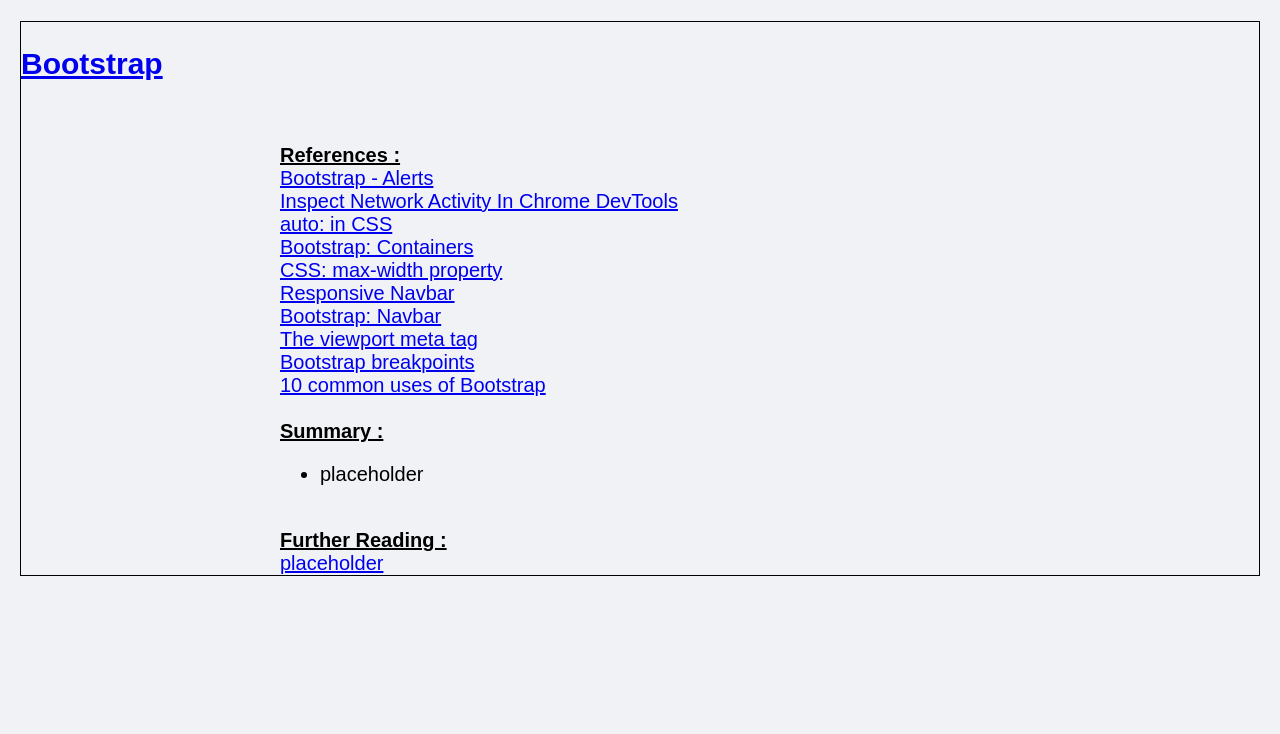
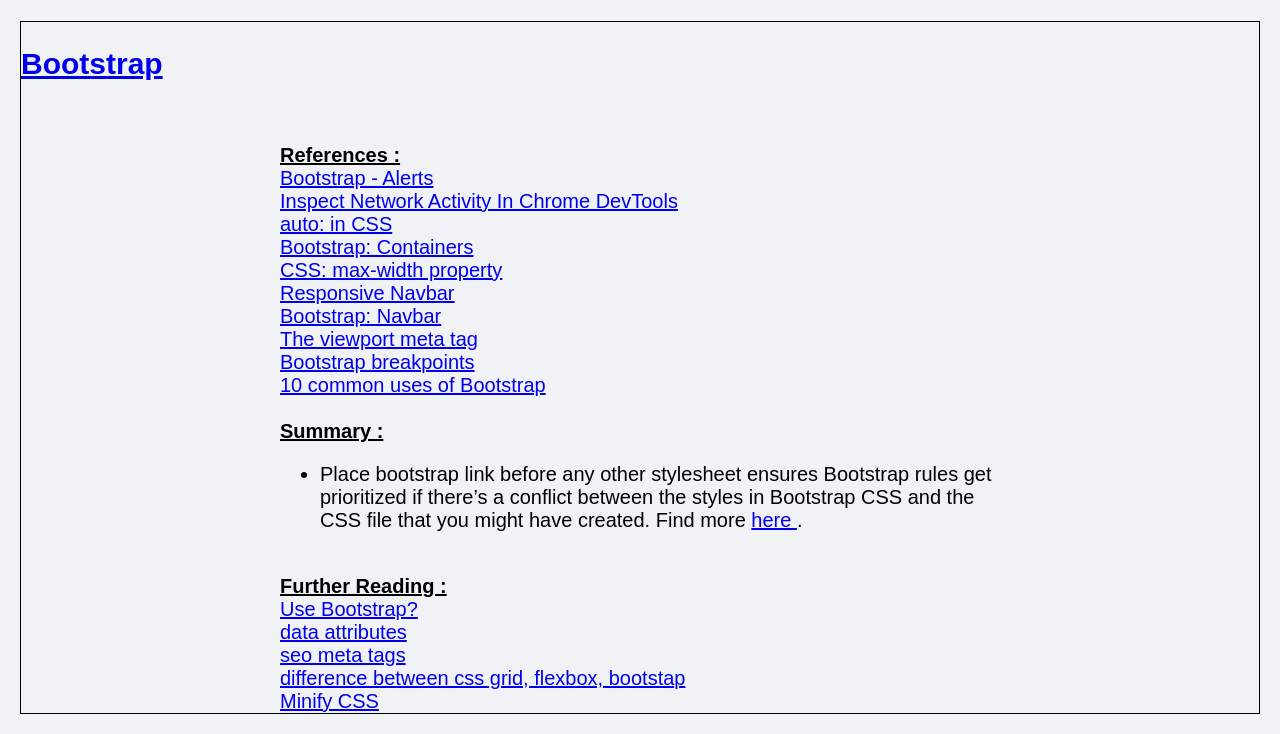
Before and after one commit to DionneNoellaBarretto/Crio.doLearning, a plain HTML site: page index.html in a window 1280 px wide. Shown: the part 5231-5965 px from the top of the page. Before the commit the page ends 5827 px from the top, so only its background shows below. Drawn offline with nearby package versions, Linux system fonts and the light colour scheme; a script that the page names is missing.

Commit message:
adding bootstrap material

```diff
--- a/index.html
+++ b/index.html
@@ -434,16 +434,22 @@
       <br />
       <div><strong> Summary :</strong> <br />
         <ul>
-          <li>placeholder
+          <li>Place bootstrap link before any other stylesheet ensures Bootstrap rules get prioritized if there’s a
+            conflict between the styles in Bootstrap CSS and the CSS file that you might have created. Find more <a
+              href="https://stackoverflow.com/a/30488342"> here </a>. <br />
           </li>
         </ul>
 
         <br />
         <div><strong> Further Reading :</strong> <br />
-          <a href="link">
-
-            placeholder
-          </a><br />
+          <a href="https://www.youtube.com/watch?v=svPDhmXY1Yg"> Use Bootstrap? </a><br />
+          <a href="https://css-tricks.com/a-complete-guide-to-data-attributes/">data attributes</a> <br />
+          <a
+            href="https://moz.com/blog/the-ultimate-guide-to-seo-meta-tags#:%7E:text=What%20are%20Meta%20Tags%3F,search%20engines%20and%20web%20crawlers.">seo
+            meta tags</a> <br />
+          <a href="https://blog.hubspot.com/website/css-grid-vs-flexbox">difference between css grid, flexbox,
+            bootstap</a> <br />
+          <a href="https://blog.logrocket.com/the-complete-best-practices-for-minifying-css/">Minify CSS</a> <br />
         </div>
       </div>
     </div>
```
